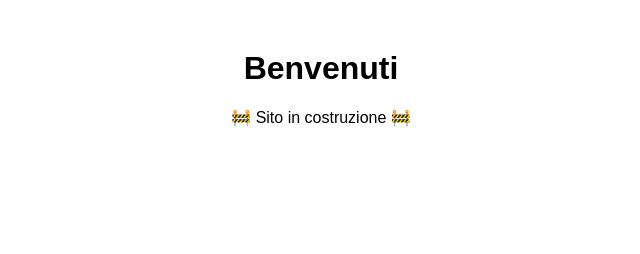
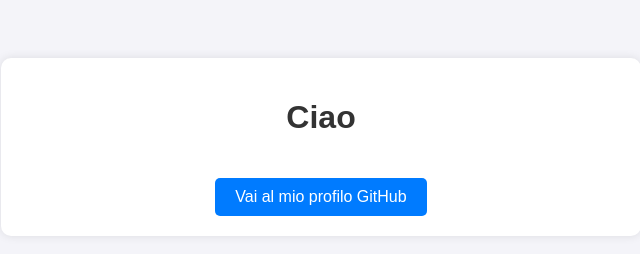
Before and after one commit to ruffoloemilio/ruffoloemilio.github.io, a plain HTML site: page index.html in a window 1280 px wide. Shown: the whole page, without its empty margins (319-959 px from the left). Drawn offline with Linux system fonts and the light colour scheme.

Commit message:
first edit

```diff
--- a/index.html
+++ b/index.html
@@ -2,10 +2,19 @@
 <html lang="it">
 <head>
     <meta charset="UTF-8">
-    <title>Emilio - Ruffolo</title>
+    <meta name="viewport" content="width=device-width, initial-scale=1.0">
+    <title>Emilio Ruffolo</title>
+    <style>
+        body { font-family: sans-serif; text-align: center; padding: 50px; background-color: #f4f4f9; }
+        h1 { color: #333; }
+        .container { background: white; padding: 20px; border-radius: 10px; box-shadow: 0 0 10px rgba(0,0,0,0.1); max-width: 600px; margin: auto; }
+        .btn { display: inline-block; padding: 10px 20px; background-color: #007bff; color: white; text-decoration: none; border-radius: 5px; margin-top: 20px; }
+    </style>
 </head>
-<body style="font-family: Arial, sans-serif; text-align: center; margin-top: 50px;">
-    <h1>Benvenuti</h1>
-    <p>🚧 Sito in costruzione 🚧</p>
+<body>
+    <div class="container">
+        <h1>Ciao</h1>
+        <a href="https://github.com/ruffoloemilio" class="btn">Vai al mio profilo GitHub</a>
+    </div>
 </body>
 </html>
```
